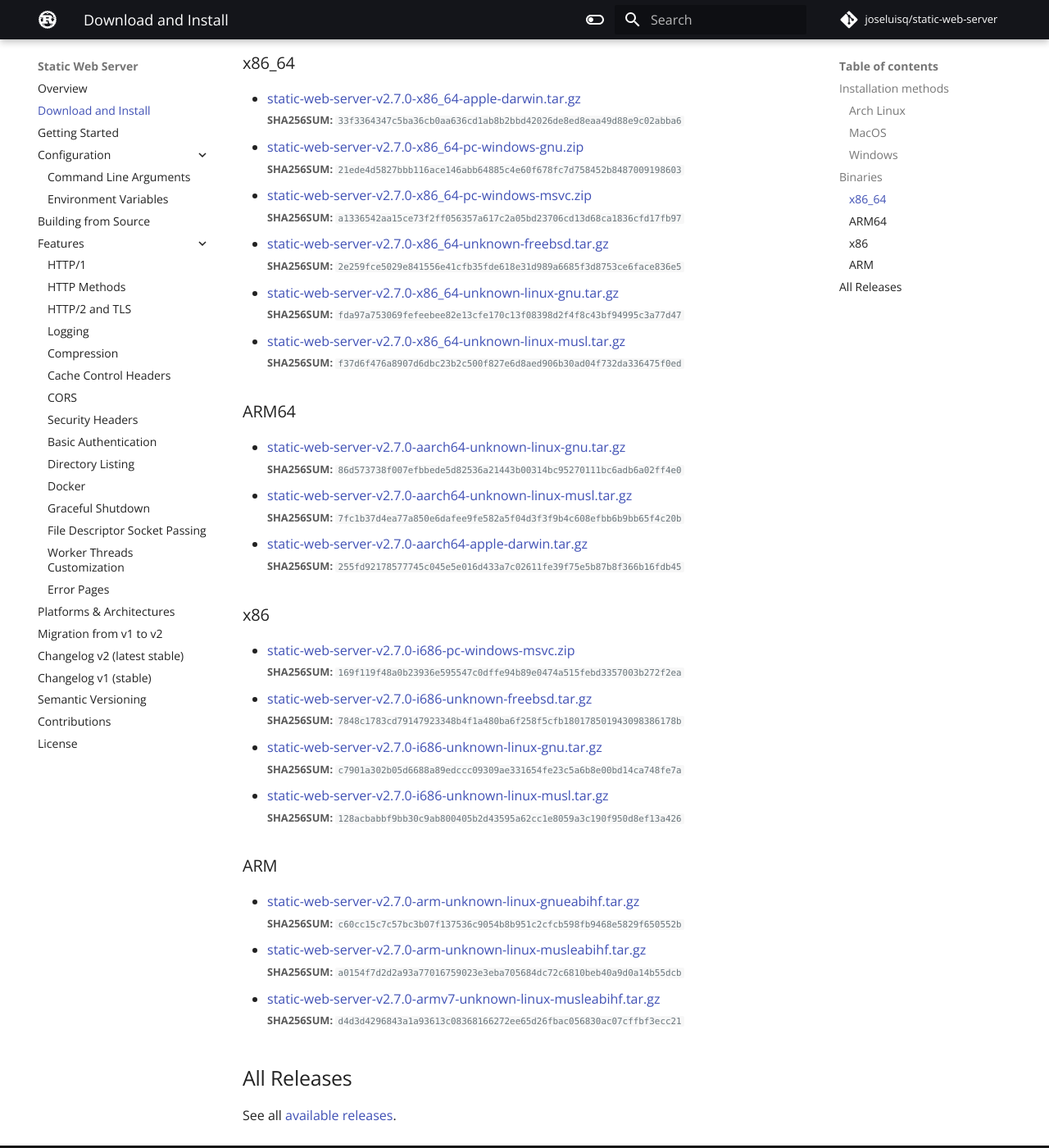
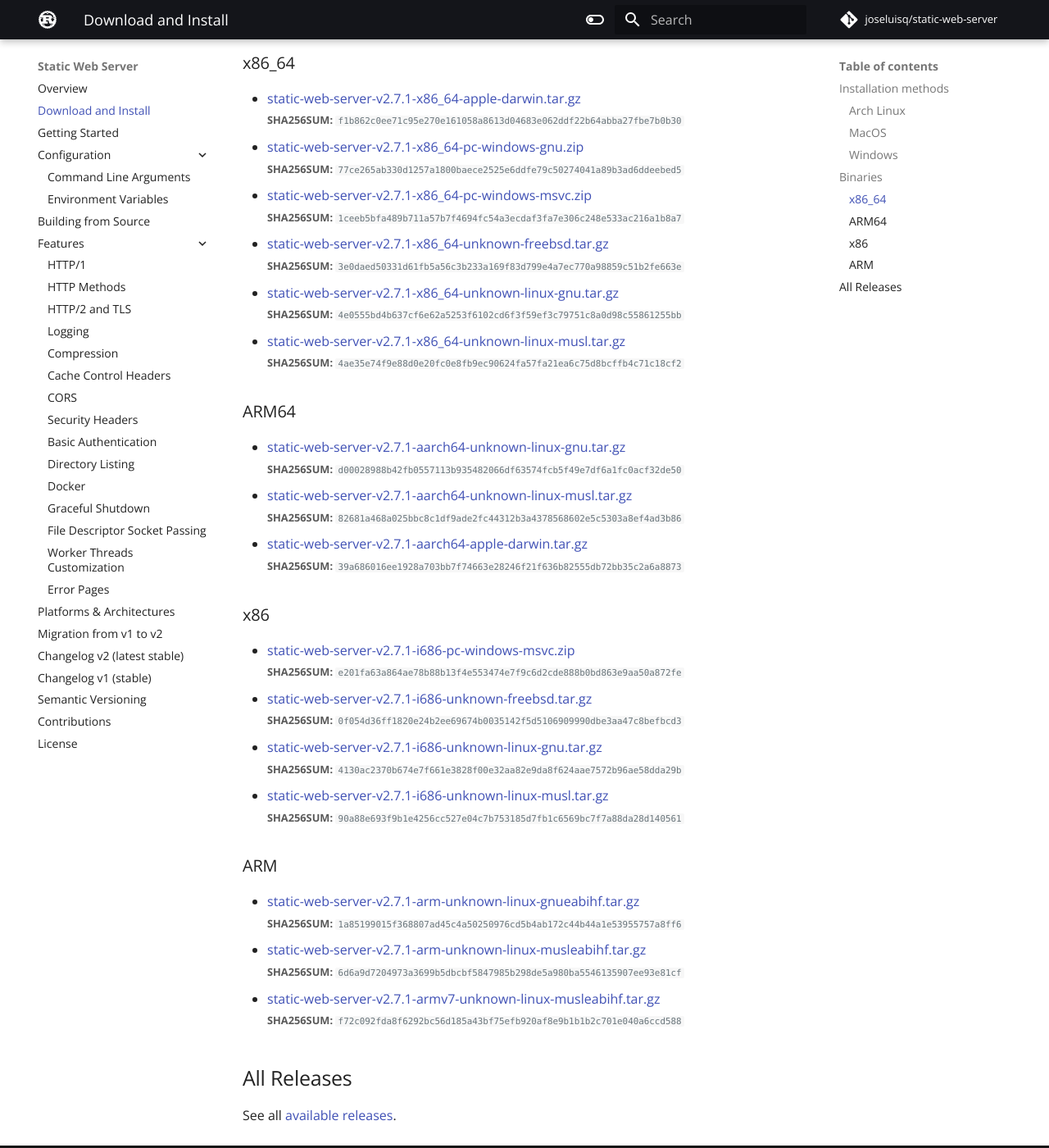
Before and after one commit to static-web-server/static-web-server, an MkDocs documentation site: the page built from docs/content/download-and-install.md, in a window 1280 px wide and 1400 px high, scrolled down 749 px. Shown: the whole window at 82% size. Built offline with MkDocs 1.6.1 and Material for MkDocs 9.7.7, drawn with Linux system fonts in a browser that asks for light colours; some web fonts are replaced; comment, search, counter and statistics services are not loaded; some of the changed text lies outside the part shown.

Commit message:
docs: v2.7.1 [skip ci]

```diff
--- a/docs/content/download-and-install.md
+++ b/docs/content/download-and-install.md
@@ -1,12 +1,12 @@
 # Download and Install
 
-Latest **v2.7.0** release `2022-03-21` ([changelog](https://github.com/joseluisq/static-web-server/releases/tag/v2.7.0))
+Latest **v2.7.1** release `2022-04-17` ([changelog](https://github.com/joseluisq/static-web-server/releases/tag/v2.7.1))
 
 <div class="featured-downloads">
 
-<a class="md-button md-button-sm" href="https://github.com/joseluisq/static-web-server/releases/download/v2.7.0/static-web-server-v2.7.0-x86_64-unknown-linux-gnu.tar.gz">Linux 64-bit</a> <a class="md-button md-button-sm" href="https://github.com/joseluisq/static-web-server/releases/download/v2.7.0/static-web-server-v2.7.0-x86_64-apple-darwin.tar.gz">macOS 64-bit</a>
-<a class="md-button md-button-sm" href="https://github.com/joseluisq/static-web-server/releases/download/v2.7.0/static-web-server-v2.7.0-x86_64-pc-windows-msvc.zip">Windows 64-bit</a>
-<a class="md-button md-button-sm" href="https://github.com/joseluisq/static-web-server/releases/download/v2.7.0/static-web-server-v2.7.0-x86_64-unknown-freebsd.tar.gz">FreeBSD 64-bit</a>
+<a class="md-button md-button-sm" href="https://github.com/joseluisq/static-web-server/releases/download/v2.7.1/static-web-server-v2.7.1-x86_64-unknown-linux-gnu.tar.gz">Linux 64-bit</a> <a class="md-button md-button-sm" href="https://github.com/joseluisq/static-web-server/releases/download/v2.7.1/static-web-server-v2.7.1-x86_64-apple-darwin.tar.gz">macOS 64-bit</a>
+<a class="md-button md-button-sm" href="https://github.com/joseluisq/static-web-server/releases/download/v2.7.1/static-web-server-v2.7.1-x86_64-pc-windows-msvc.zip">Windows 64-bit</a>
+<a class="md-button md-button-sm" href="https://github.com/joseluisq/static-web-server/releases/download/v2.7.1/static-web-server-v2.7.1-x86_64-unknown-freebsd.tar.gz">FreeBSD 64-bit</a>
 
 </div>
 
@@ -36,47 +36,47 @@
 
 ### x86_64
 
-- [static-web-server-v2.7.0-x86_64-apple-darwin.tar.gz](https://github.com/joseluisq/static-web-server/releases/download/v2.7.0/static-web-server-v2.7.0-x86_64-apple-darwin.tar.gz)<br>
-<small>**SHA256SUM:** `33f3364347c5ba36cb0aa636cd1ab8b2bbd42026de8ed8eaa49d88e9c02abba6`</small>
-- [static-web-server-v2.7.0-x86_64-pc-windows-gnu.zip](https://github.com/joseluisq/static-web-server/releases/download/v2.7.0/static-web-server-v2.7.0-x86_64-pc-windows-gnu.zip)<br>
-<small>**SHA256SUM:** `21ede4d5827bbb116ace146abb64885c4e60f678fc7d758452b8487009198603`</small>
-- [static-web-server-v2.7.0-x86_64-pc-windows-msvc.zip](https://github.com/joseluisq/static-web-server/releases/download/v2.7.0/static-web-server-v2.7.0-x86_64-pc-windows-msvc.zip)<br>
-<small>**SHA256SUM:** `a1336542aa15ce73f2ff056357a617c2a05bd23706cd13d68ca1836cfd17fb97`</small>
-- [static-web-server-v2.7.0-x86_64-unknown-freebsd.tar.gz](https://github.com/joseluisq/static-web-server/releases/download/v2.7.0/static-web-server-v2.7.0-x86_64-unknown-freebsd.tar.gz)<br>
-<small>**SHA256SUM:** `2e259fce5029e841556e41cfb35fde618e31d989a6685f3d8753ce6face836e5`</small>
-- [static-web-server-v2.7.0-x86_64-unknown-linux-gnu.tar.gz](https://github.com/joseluisq/static-web-server/releases/download/v2.7.0/static-web-server-v2.7.0-x86_64-unknown-linux-gnu.tar.gz)<br>
-<small>**SHA256SUM:** `fda97a753069fefeebee82e13cfe170c13f08398d2f4f8c43bf94995c3a77d47`</small>
-- [static-web-server-v2.7.0-x86_64-unknown-linux-musl.tar.gz](https://github.com/joseluisq/static-web-server/releases/download/v2.7.0/static-web-server-v2.7.0-x86_64-unknown-linux-musl.tar.gz)<br>
-<small>**SHA256SUM:** `f37d6f476a8907d6dbc23b2c500f827e6d8aed906b30ad04f732da336475f0ed`</small>
+- [static-web-server-v2.7.1-x86_64-apple-darwin.tar.gz](https://github.com/joseluisq/static-web-server/releases/download/v2.7.1/static-web-server-v2.7.1-x86_64-apple-darwin.tar.gz)<br>
+<small>**SHA256SUM:** `f1b862c0ee71c95e270e161058a8613d04683e062ddf22b64abba27fbe7b0b30`</small>
+- [static-web-server-v2.7.1-x86_64-pc-windows-gnu.zip](https://github.com/joseluisq/static-web-server/releases/download/v2.7.1/static-web-server-v2.7.1-x86_64-pc-windows-gnu.zip)<br>
+<small>**SHA256SUM:** `77ce265ab330d1257a1800baece2525e6ddfe79c50274041a89b3ad6ddeebed5`</small>
+- [static-web-server-v2.7.1-x86_64-pc-windows-msvc.zip](https://github.com/joseluisq/static-web-server/releases/download/v2.7.1/static-web-server-v2.7.1-x86_64-pc-windows-msvc.zip)<br>
+<small>**SHA256SUM:** `1ceeb5bfa489b711a57b7f4694fc54a3ecdaf3fa7e306c248e533ac216a1b8a7`</small>
+- [static-web-server-v2.7.1-x86_64-unknown-freebsd.tar.gz](https://github.com/joseluisq/static-web-server/releases/download/v2.7.1/static-web-server-v2.7.1-x86_64-unknown-freebsd.tar.gz)<br>
+<small>**SHA256SUM:** `3e0daed50331d61fb5a56c3b233a169f83d799e4a7ec770a98859c51b2fe663e`</small>
+- [static-web-server-v2.7.1-x86_64-unknown-linux-gnu.tar.gz](https://github.com/joseluisq/static-web-server/releases/download/v2.7.1/static-web-server-v2.7.1-x86_64-unknown-linux-gnu.tar.gz)<br>
+<small>**SHA256SUM:** `4e0555bd4b637cf6e62a5253f6102cd6f3f59ef3c79751c8a0d98c55861255bb`</small>
+- [static-web-server-v2.7.1-x86_64-unknown-linux-musl.tar.gz](https://github.com/joseluisq/static-web-server/releases/download/v2.7.1/static-web-server-v2.7.1-x86_64-unknown-linux-musl.tar.gz)<br>
+<small>**SHA256SUM:** `4ae35e74f9e88d0e20fc0e8fb9ec90624fa57fa21ea6c75d8bcffb4c71c18cf2`</small>
 
 ### ARM64
 
-- [static-web-server-v2.7.0-aarch64-unknown-linux-gnu.tar.gz](https://github.com/joseluisq/static-web-server/releases/download/v2.7.0/static-web-server-v2.7.0-aarch64-unknown-linux-gnu.tar.gz)<br>
-<small>**SHA256SUM:** `86d573738f007efbbede5d82536a21443b00314bc95270111bc6adb6a02ff4e0`</small>
-- [static-web-server-v2.7.0-aarch64-unknown-linux-musl.tar.gz](https://github.com/joseluisq/static-web-server/releases/download/v2.7.0/static-web-server-v2.7.0-aarch64-unknown-linux-musl.tar.gz)<br>
-<small>**SHA256SUM:** `7fc1b37d4ea77a850e6dafee9fe582a5f04d3f3f9b4c608efbb6b9bb65f4c20b`</small>
-- [static-web-server-v2.7.0-aarch64-apple-darwin.tar.gz](https://github.com/joseluisq/static-web-server/releases/download/v2.7.0/static-web-server-v2.7.0-aarch64-apple-darwin.tar.gz)<br>
-<small>**SHA256SUM:** `255fd92178577745c045e5e016d433a7c02611fe39f75e5b87b8f366b16fdb45`</small>
+- [static-web-server-v2.7.1-aarch64-unknown-linux-gnu.tar.gz](https://github.com/joseluisq/static-web-server/releases/download/v2.7.1/static-web-server-v2.7.1-aarch64-unknown-linux-gnu.tar.gz)<br>
+<small>**SHA256SUM:** `d00028988b42fb0557113b935482066df63574fcb5f49e7df6a1fc0acf32de50`</small>
+- [static-web-server-v2.7.1-aarch64-unknown-linux-musl.tar.gz](https://github.com/joseluisq/static-web-server/releases/download/v2.7.1/static-web-server-v2.7.1-aarch64-unknown-linux-musl.tar.gz)<br>
+<small>**SHA256SUM:** `82681a468a025bbc8c1df9ade2fc44312b3a4378568602e5c5303a8ef4ad3b86`</small>
+- [static-web-server-v2.7.1-aarch64-apple-darwin.tar.gz](https://github.com/joseluisq/static-web-server/releases/download/v2.7.1/static-web-server-v2.7.1-aarch64-apple-darwin.tar.gz)<br>
+<small>**SHA256SUM:** `39a686016ee1928a703bb7f74663e28246f21f636b82555db72bb35c2a6a8873`</small>
 
 ### x86
 
-- [static-web-server-v2.7.0-i686-pc-windows-msvc.zip](https://github.com/joseluisq/static-web-server/releases/download/v2.7.0/static-web-server-v2.7.0-i686-pc-windows-msvc.zip)<br>
-<small>**SHA256SUM:** `169f119f48a0b23936e595547c0dffe94b89e0474a515febd3357003b272f2ea`</small>
-- [static-web-server-v2.7.0-i686-unknown-freebsd.tar.gz](https://github.com/joseluisq/static-web-server/releases/download/v2.7.0/static-web-server-v2.7.0-i686-unknown-freebsd.tar.gz)<br>
-<small>**SHA256SUM:** `7848c1783cd79147923348b4f1a480ba6f258f5cfb180178501943098386178b`</small>
-- [static-web-server-v2.7.0-i686-unknown-linux-gnu.tar.gz](https://github.com/joseluisq/static-web-server/releases/download/v2.7.0/static-web-server-v2.7.0-i686-unknown-linux-gnu.tar.gz)<br>
-<small>**SHA256SUM:** `c7901a302b05d6688a89edccc09309ae331654fe23c5a6b8e00bd14ca748fe7a`</small>
-- [static-web-server-v2.7.0-i686-unknown-linux-musl.tar.gz](https://github.com/joseluisq/static-web-server/releases/download/v2.7.0/static-web-server-v2.7.0-i686-unknown-linux-musl.tar.gz)<br>
-<small>**SHA256SUM:** `128acbabbf9bb30c9ab800405b2d43595a62cc1e8059a3c190f950d8ef13a426`</small>
+- [static-web-server-v2.7.1-i686-pc-windows-msvc.zip](https://github.com/joseluisq/static-web-server/releases/download/v2.7.1/static-web-server-v2.7.1-i686-pc-windows-msvc.zip)<br>
+<small>**SHA256SUM:** `e201fa63a864ae78b88b13f4e553474e7f9c6d2cde888b0bd863e9aa50a872fe`</small>
+- [static-web-server-v2.7.1-i686-unknown-freebsd.tar.gz](https://github.com/joseluisq/static-web-server/releases/download/v2.7.1/static-web-server-v2.7.1-i686-unknown-freebsd.tar.gz)<br>
+<small>**SHA256SUM:** `0f054d36ff1820e24b2ee69674b0035142f5d5106909990dbe3aa47c8befbcd3`</small>
+- [static-web-server-v2.7.1-i686-unknown-linux-gnu.tar.gz](https://github.com/joseluisq/static-web-server/releases/download/v2.7.1/static-web-server-v2.7.1-i686-unknown-linux-gnu.tar.gz)<br>
+<small>**SHA256SUM:** `4130ac2370b674e7f661e3828f00e32aa82e9da8f624aae7572b96ae58dda29b`</small>
+- [static-web-server-v2.7.1-i686-unknown-linux-musl.tar.gz](https://github.com/joseluisq/static-web-server/releases/download/v2.7.1/static-web-server-v2.7.1-i686-unknown-linux-musl.tar.gz)<br>
+<small>**SHA256SUM:** `90a88e693f9b1e4256cc527e04c7b753185d7fb1c6569bc7f7a88da28d140561`</small>
 
 ### ARM
 
-- [static-web-server-v2.7.0-arm-unknown-linux-gnueabihf.tar.gz](https://github.com/joseluisq/static-web-server/releases/download/v2.7.0/static-web-server-v2.7.0-arm-unknown-linux-gnueabihf.tar.gz)<br>
-<small>**SHA256SUM:** `c60cc15c7c57bc3b07f137536c9054b8b951c2cfcb598fb9468e5829f650552b`</small>
-- [static-web-server-v2.7.0-arm-unknown-linux-musleabihf.tar.gz](https://github.com/joseluisq/static-web-server/releases/download/v2.7.0/static-web-server-v2.7.0-arm-unknown-linux-musleabihf.tar.gz)<br>
-<small>**SHA256SUM:** `a0154f7d2d2a93a77016759023e3eba705684dc72c6810beb40a9d0a14b55dcb`</small>
-- [static-web-server-v2.7.0-armv7-unknown-linux-musleabihf.tar.gz](https://github.com/joseluisq/static-web-server/releases/download/v2.7.0/static-web-server-v2.7.0-armv7-unknown-linux-musleabihf.tar.gz)<br>
-<small>**SHA256SUM:** `d4d3d4296843a1a93613c08368166272ee65d26fbac056830ac07cffbf3ecc21`</small>
+- [static-web-server-v2.7.1-arm-unknown-linux-gnueabihf.tar.gz](https://github.com/joseluisq/static-web-server/releases/download/v2.7.1/static-web-server-v2.7.1-arm-unknown-linux-gnueabihf.tar.gz)<br>
+<small>**SHA256SUM:** `1a85199015f368807ad45c4a50250976cd5b4ab172c44b44a1e53955757a8ff6`</small>
+- [static-web-server-v2.7.1-arm-unknown-linux-musleabihf.tar.gz](https://github.com/joseluisq/static-web-server/releases/download/v2.7.1/static-web-server-v2.7.1-arm-unknown-linux-musleabihf.tar.gz)<br>
+<small>**SHA256SUM:** `6d6a9d7204973a3699b5dbcbf5847985b298de5a980ba5546135907ee93e81cf`</small>
+- [static-web-server-v2.7.1-armv7-unknown-linux-musleabihf.tar.gz](https://github.com/joseluisq/static-web-server/releases/download/v2.7.1/static-web-server-v2.7.1-armv7-unknown-linux-musleabihf.tar.gz)<br>
+<small>**SHA256SUM:** `f72c092fda8f6292bc56d185a43bf75efb920af8e9b1b1b2c701e040a6ccd588`</small>
 
 ## All Releases
 
```
